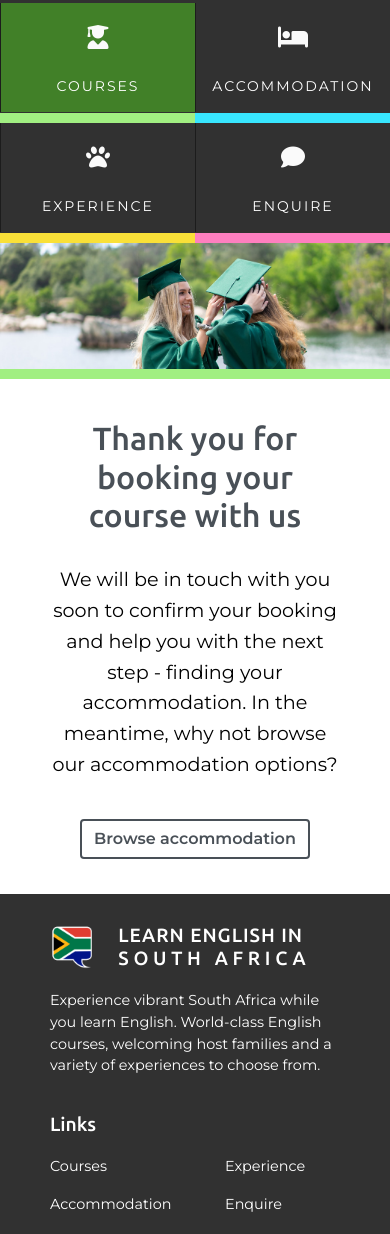
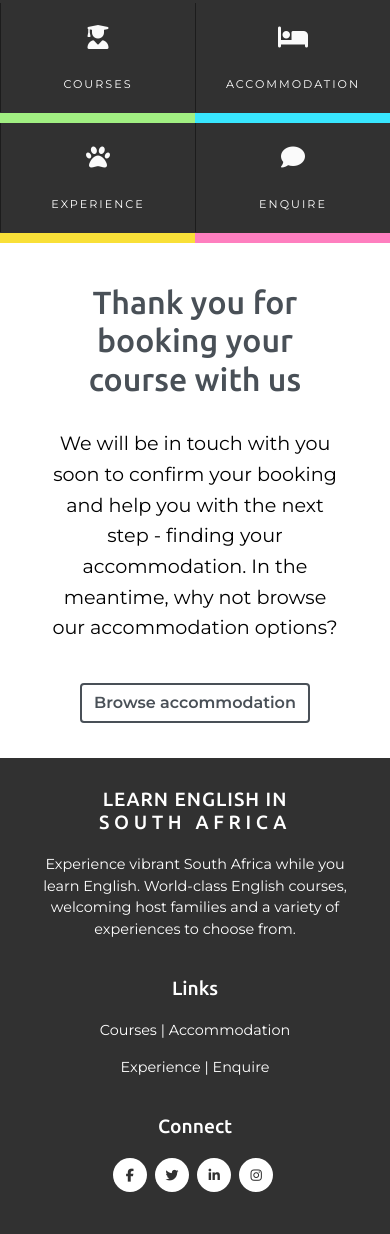
Before and after one commit to Jade-ux/Learn_English_In_South_Africa, a plain HTML site: page thank-you.html in a window 390 px wide. Shown: the part 122-1356 px from the top of the page. Drawn offline with nearby package versions, Linux system fonts and the light colour scheme.

Commit message:
Footer: added links to social media buttons, fixed padding and spacing. Nav bar: Fixed font size for small screens and fixed breakpoints. Banners: removed section wrappers as these were causing warnings in the W3C validator.

```diff
--- a/assets/css/style.css
+++ b/assets/css/style.css
@@ -149,7 +149,6 @@ h5 {
 }
 
 #nav li {
-  font-size: 14px;
   padding: 0;
 }
 
@@ -192,7 +191,7 @@ h5 {
   padding-top: 5px;
   text-align: center;
   text-transform: uppercase;
-  font-size: 14px;
+  font-size: 0.9rem;
   font-weight: 300;
   letter-spacing: 2px;
 }
@@ -253,11 +252,15 @@ h5 {
   background-color: #b43c78;
 }
 
-/* Logo bottom margin for mobile*/
+/* Logo bottom margin and nav font size for mobile*/
 @media screen and (max-width: 767.98px) {
 
     .header__logo {
-    margin-bottom: 35px;
+        margin-bottom: 35px;
+    }
+
+    .nav-item span {
+        font-size: 0.7rem;
     }
 }
 
@@ -843,20 +846,21 @@ button[aria-expanded="false"] .fas.fa-minus {
 .row__footer {
   background-color: #313131;
   color: #fff;
-  padding: 30px 20px 20px 50px;
+  padding: 30px 20px 30px 20px;
 }
 
 .row__footer h1 {
   font-size: 120%;
   margin-bottom: 0px;
   margin-top: 0px;
+  text-align: center;
 }
 
 .row__footer h3 {
   font-size: 120%;
   margin-bottom: 20px;
-  text-align: left;
   color: #fff;
+  text-align: center;
 }
 
 .row__footer a {
@@ -870,12 +874,16 @@ button[aria-expanded="false"] .fas.fa-minus {
 }
 
 .row__footer p {
-  margin-right: 30px;
   color: #fff;
+  text-align: center;
 }
 
 #about {
   margin-top: 20px;
+}
+
+.footer__social-links {
+    text-align: center;
 }
 
 .footer__social-links li a i {
--- a/thank-you.html
+++ b/thank-you.html
@@ -25,11 +25,14 @@
     <header>
       <div class="row no-gutters bg-color-title">
         <!--Logo-->
-        <div class="col-md-4">
+        <div class="col-12 col-lg-4">
           <div class="row">
             <div class="col-3 header__logo">
               <a href="index.html">
-                <img src="assets/img/sa-flag-speech.png" id="header__logo-img" alt="logo"
+                <img
+                  src="assets/img/sa-flag-speech.png"
+                  id="header__logo-img"
+                  alt="logo"
               /></a>
             </div>
             <div class="col-9">
@@ -51,17 +54,12 @@
           </div>
         </div>
         <!--Menu-->
-        <div class="col-md-8">
-          <div class="row bg-color-name-title no-gutters">
-            <div class="col heading"></div>
-          </div>
-          <div class="row no-gutters">
-            <div class="col">
+        <div class="col-lg-8 col-12" role="navigation">
               <ul id="nav" class="list-inline menucontainer">
                 <li
-                  class="col-6 col-sm-3 list-inline-item border-bottom--green nav-item"
+                  class="col-6 col-lg-3 list-inline-item border-bottom--green nav-item"
                 >
-                  <div class="border-left nav__courses-active">
+                  <div class="border-left nav__courses">
                     <a href="english-courses.html"
                       ><i class="fa fa-user-graduate" aria-hidden="true"></i
                       ><span>Courses</span></a
@@ -69,7 +67,7 @@
                   </div>
                 </li>
                 <li
-                  class="col-6 col-sm-3 list-inline-item border-bottom--blue nav-item"
+                  class="col-6 col-lg-3 list-inline-item border-bottom--blue nav-item"
                 >
                   <div class="border-left nav__accommodation">
                     <a href="accommodation.html"
@@ -79,7 +77,7 @@
                   </div>
                 </li>
                 <li
-                  class="col-6 col-sm-3 list-inline-item border-bottom--yellow nav-item"
+                  class="col-6 col-lg-3 list-inline-item border-bottom--yellow nav-item"
                 >
                   <div class="border-left nav__experience">
                     <a href="experience-south-africa.html"
@@ -89,7 +87,7 @@
                   </div>
                 </li>
                 <li
-                  class="col-6 col-sm-3 list-inline-item border-bottom--pink nav-item"
+                  class="col-6 col-lg-3 list-inline-item border-bottom--pink nav-item"
                 >
                   <div class="border-left nav__enquire">
                     <a href="enquire-about-english-courses.html"
@@ -99,24 +97,9 @@
                   </div>
                 </li>
               </ul>
-            </div>
-          </div>
         </div>
       </div>
     </header>
-    <!--Banner-->
-    <section>
-      <div class="container-fluid">
-        <div class="row">
-          <div class="col-12 hero-container border-bottom--green">
-            <img
-              src="assets/img/english-courses-banner.jpg"
-              alt="two women in graduation gowns and caps"
-            />
-          </div>
-        </div>
-      </div>
-    </section>
     <!--Main text-->
     <section>
       <div class="container-fluid">
@@ -146,17 +129,6 @@
         <div class="row row__footer">
           <div class="col-12 col-md-4">
             <!--Logo-->
-            <div class="row">
-              <div class="col-2 footer__logo">
-                <a href="index.html">
-                  <img
-                    src="assets/img/sa-flag-speech.png"
-                    id="footer__logo-img"
-                    alt="logo"
-                /></a>
-              </div>
-
-              <div class="col-10">
                 <div class="row">
                   <div class="col-12">
                     <a href="index.html" id="footer__logo1">
@@ -171,25 +143,20 @@
                     >
                   </div>
                 </div>
-              </div>
-
               <p id="about">
                 Experience vibrant South Africa while you learn English.
                 World-class English courses, welcoming host families and a
                 variety of experiences to choose from.
               </p>
-            </div>
           </div>
           <div class="col-12 col-md-4 col__footer">
             <h3>Links</h3>
             <div class="row">
-              <div class="col-6">
-                <p><a href="english-courses.html">Courses</a></p>
-                <p><a href="accommodation.html">Accommodation</a></p>
+              <div class="col-12">
+                <p><a href="english-courses.html">Courses</a> | <a href="accommodation.html">Accommodation</a></p>
               </div>
-              <div class="col-6">
-                <p><a href="experience-south-africa.html">Experience</a></p>
-                <p><a href="enquire-about-english-courses.html">Enquire</a></p>
+              <div class="col-12">
+                <p><a href="experience-south-africa.html">Experience</a> | <a href="enquire-about-english-courses.html">Enquire</a></p>
               </div>
             </div>
           </div>
@@ -197,25 +164,25 @@
             <h3>Connect</h3>
             <ul class="list-inline">
               <li class="list-inline-item">
-                <a target="_blank" href="#">
+                <a target="_blank" href="https://www.facebook.com/jade.s.carvalho">
                   <i class="fa fa-facebook" aria-hidden="true"></i>
                   <span class="sr-only">Facebook</span>
                 </a>
               </li>
               <li class="list-inline-item">
-                <a target="_blank" href="#">
+                <a target="_blank" href="https://twitter.com/ElpisJade">
                   <i class="fa fa-twitter" aria-hidden="true"></i>
                   <span class="sr-only">Twitter</span>
                 </a>
               </li>
               <li class="list-inline-item">
-                <a target="_blank" href="#">
+                <a target="_blank" href="https://www.linkedin.com/in/jade-shannon-carvalho/">
                   <i class="fa fa-linkedin" aria-hidden="true"></i>
                   <span class="sr-only">LinkedIn</span>
                 </a>
               </li>
               <li class="list-inline-item">
-                <a target="_blank" href="#">
+                <a target="_blank" href="https://www.instagram.com/jadeshannoncarvalho/">
                   <i class="fa fa-instagram" aria-hidden="true"></i>
                   <span class="sr-only">Instagram</span>
                 </a>
```
Also changed, not shown: 404.html (+19 -49 lines), accommodation.html (+19 -41 lines), english-courses.html (+17 -41 lines), enquire-about-english-courses.html (+17 -41 lines), experience-south-africa.html (+15 -40 lines), index.html (+14 -39 lines), thank-you-general.html (+19 -49 lines), 1 other file.
